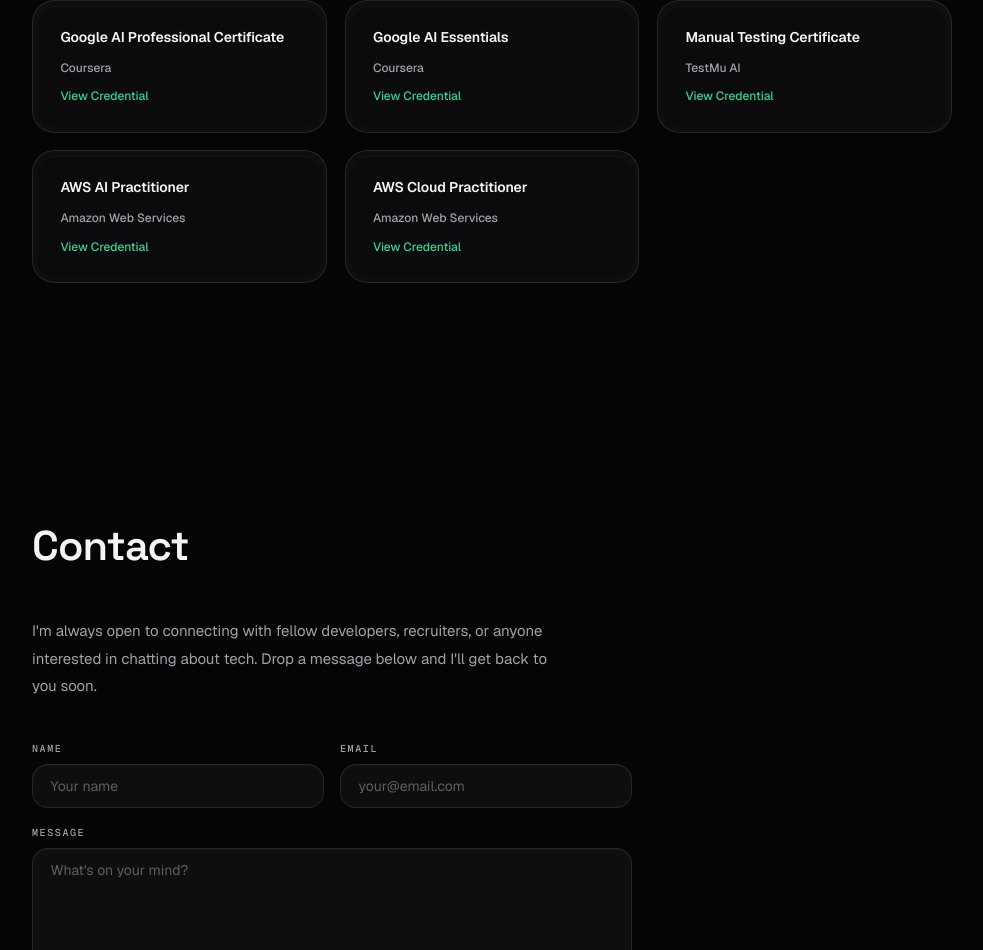
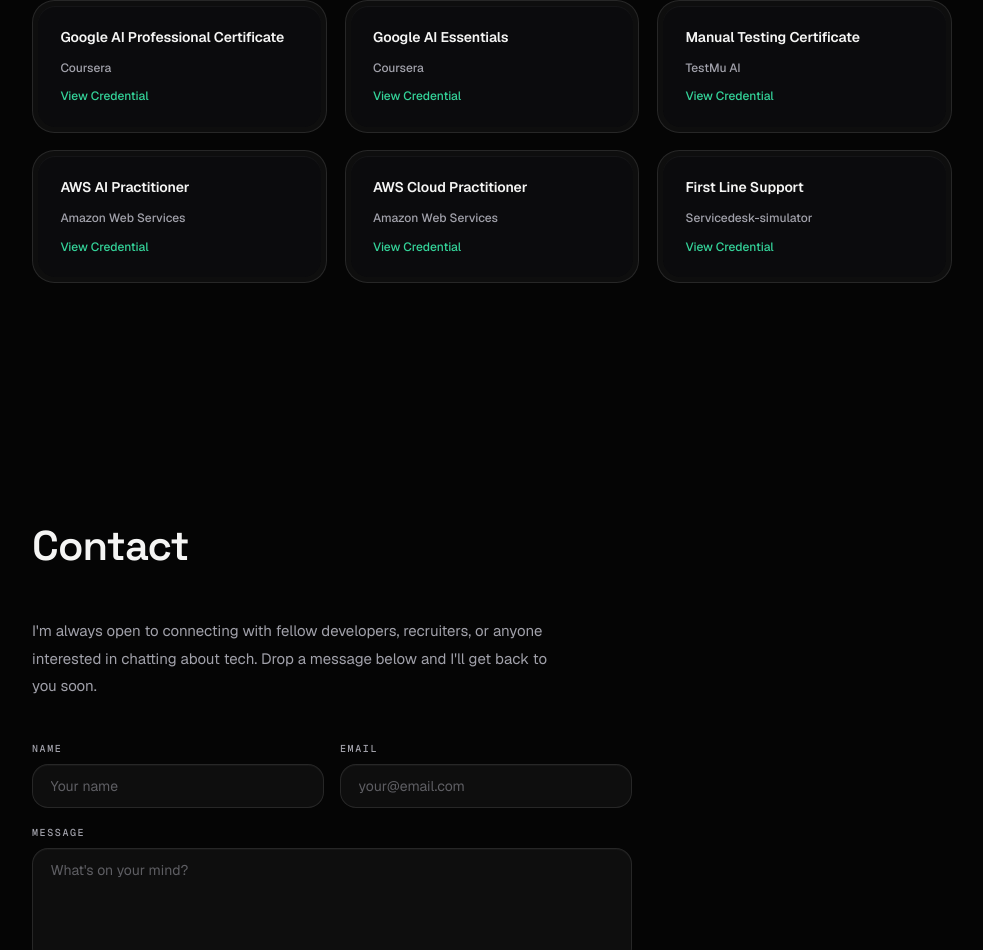
Before and after one commit to Htet-Myark/htet-portfolio-v2, a React (Vite) app: page / in a window 1280 px wide. Shown: the part 5143-6093 px from the top of the page, without its empty margins (148-1131 px from the left). Built offline with nearby package versions, Linux system fonts and the light colour scheme.

Commit message:
service desk certificate added

```diff
--- a/src/components/Certificates.jsx
+++ b/src/components/Certificates.jsx
@@ -9,6 +9,7 @@
   {name: 'Manual Testing Certificate', issuer:'TestMu AI',link: 'https://www.testmuai.com/certified/LMT-8OROAL/'},
   {name: 'AWS AI Practitioner', issuer:'Amazon Web Services',link: 'https://www.credly.com/badges/ccf30247-4cd4-4827-b557-8375385dcdbf/public_url'},
   {name: 'AWS Cloud Practitioner', issuer:'Amazon Web Services',link: 'https://www.credly.com/badges/2dd76b2b-8a3f-4194-a6cf-740bd063bb07/public_url'},
+  {name:'First Line Support', issuer:'Servicedesk-simulator',link: 'https://servicedesk-simulator.com/verify/e8wCQUE8ZDguYxF3g00RGyJEFDZ2/first_line_support'},
 ]
 
 export default function Certificates() {
```
